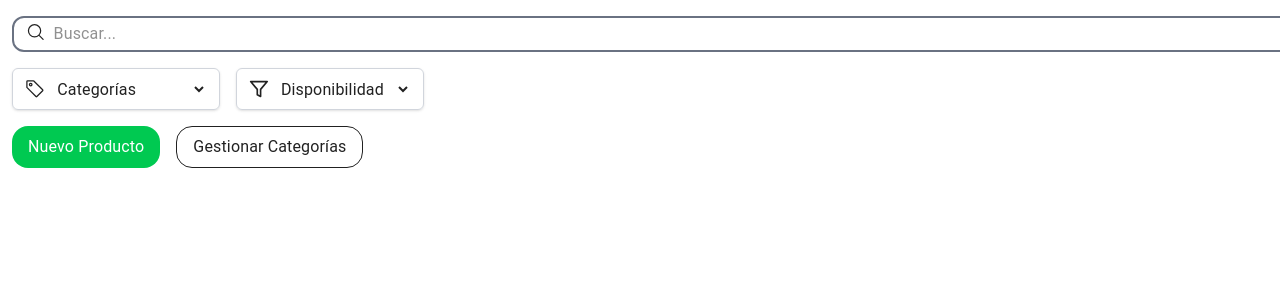
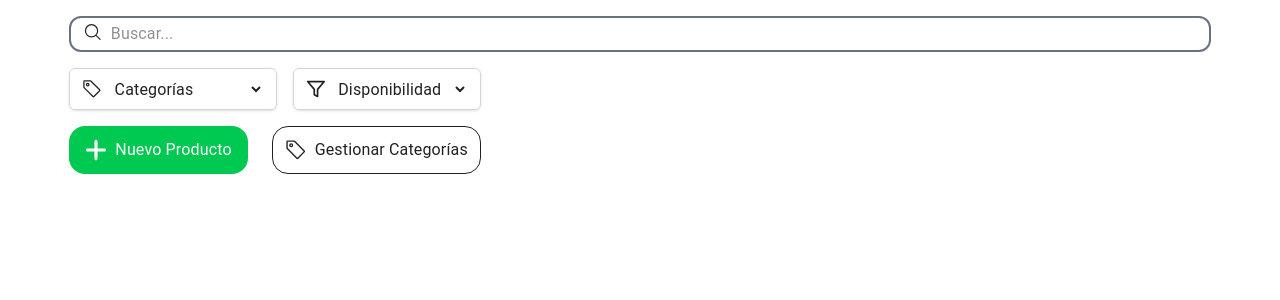
Before and after one commit to wapifoodmx-ctrl/WapifoodFront, a Next.js app: page /menu in a window 1280 px wide. Shown: the top 300 px of the page. Built offline with nearby package versions, Linux system fonts and the light colour scheme.

Commit message:
faltan las modales en los 2 botones

```diff
--- a/menuComponents/menucomponentes.jsx
+++ b/menuComponents/menucomponentes.jsx
@@ -1,10 +1,11 @@
+import { FaPlus } from "react-icons/fa6";
 import { HiOutlineMagnifyingGlass } from "react-icons/hi2";
 import { FiFilter } from "react-icons/fi";
 import { BsTag } from "react-icons/bs";
 
 export default function MenuComponentes() {
     return (
-        <section className="w-full mt-4 justify-center mr-3 ml-3 self-center">
+        <section className="p-4">
             {/* Barra de búsqueda */}
             <div className="flex py-1 px-3 rounded-xl border-gray-500 border-2 mb-4">
                 <HiOutlineMagnifyingGlass className="text-xl" />
@@ -55,11 +56,11 @@ export default function MenuComponentes() {
 
             {/* Botones */}
             <div className="flex gap-4">
-                <button className="px-4 py-2 bg-green-500 text-white rounded-2xl cursor-pointer">
-                    Nuevo Producto
+                <button className="px-4 py-2 bg-green-500 text-white rounded-2xl cursor-pointer flex justify-center items-center">
+                <FaPlus className="text-3xl pr-2"/>Nuevo Producto
                 </button>
-                <button className="px-4 py-2 border-1 rounded-2xl cursor-pointer">
-                    Gestionar Categorías
+                <button className="px-3 py-2 border rounded-2xl cursor-pointer  flex ml-2 justify-center items-center">
+                    <BsTag className="text-3xl pr-2" />Gestionar Categorías
                 </button>
             </div>
         </section>
--- a/pages/menu.js
+++ b/pages/menu.js
@@ -1,6 +1,11 @@
 import MenuComponentes from "@/menuComponents/menucomponentes";
 export default function Menu() {
   return (
+    <section className="flex flex-col items-center justify-center">
+    <div className="w-11/12">
+
     <MenuComponentes />
+    </div>
+  </section>
   );
 }
```
